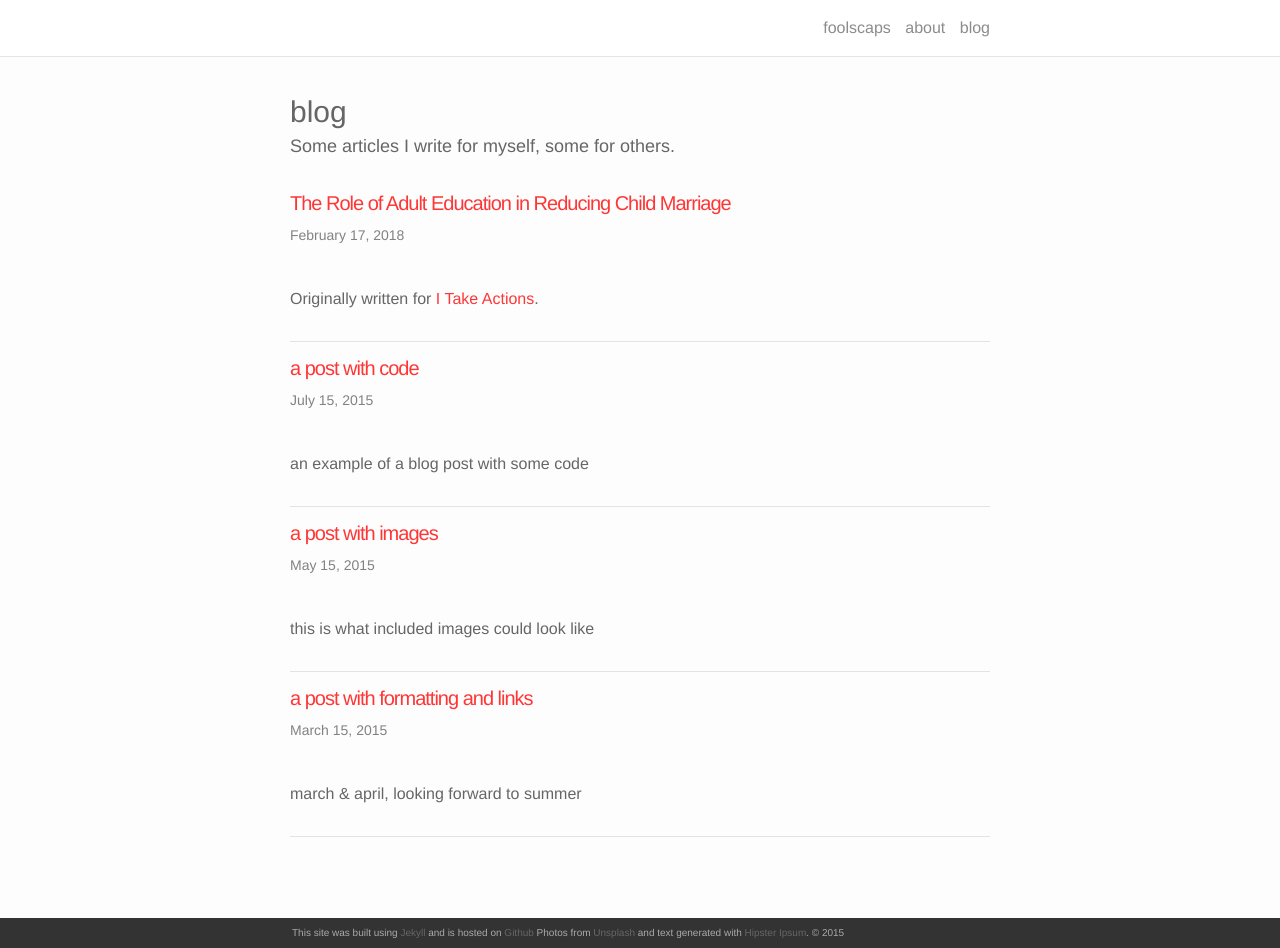
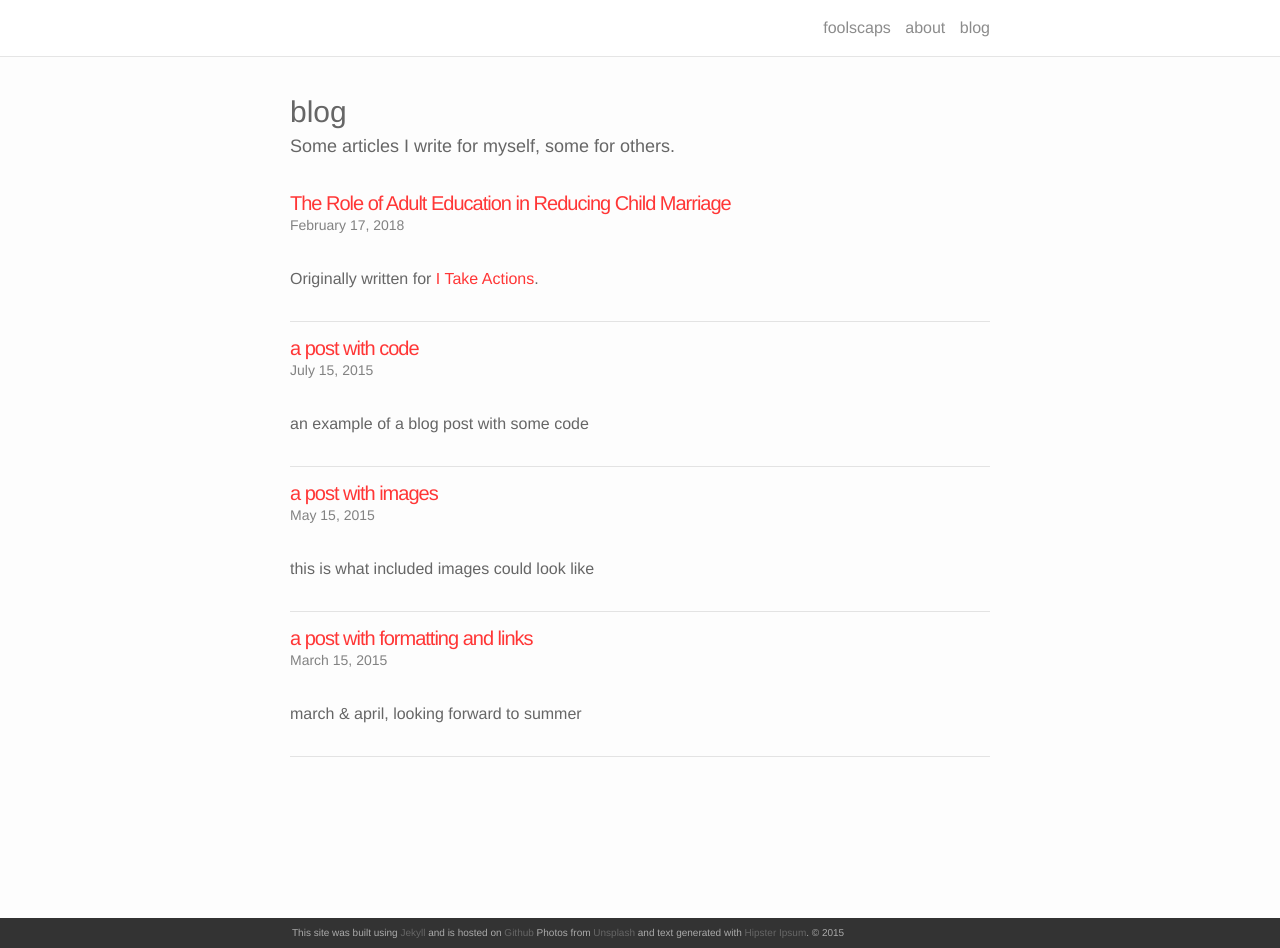
Before and after one commit to foolscaps/foolscaps.github.io, a Jekyll site: the page built from blog.md, in a window 1280 px wide and 948 px high. Built offline with Jekyll 4.4.1, drawn with Linux system fonts in a browser that asks for light colours; nearby versions of some CDN libraries.

Commit message:
Update blog.md

```diff
--- a/blog.md
+++ b/blog.md
@@ -9,7 +9,7 @@
     {% for post in site.posts %}
       <li>
         <h3><a class="post-title" href="{{ post.url | prepend: site.baseurl }}">{{ post.title }}</a></h3>
-        <p class="post-meta">{{ post.date | date: '%B %-d, %Y' }}</p>
+        <p class="post-list-meta">{{ post.date | date: '%B %-d, %Y' }}</p>
         <p>{{ post.description }}</p>
         <!-- <br/> -->
         <hr/>
```
